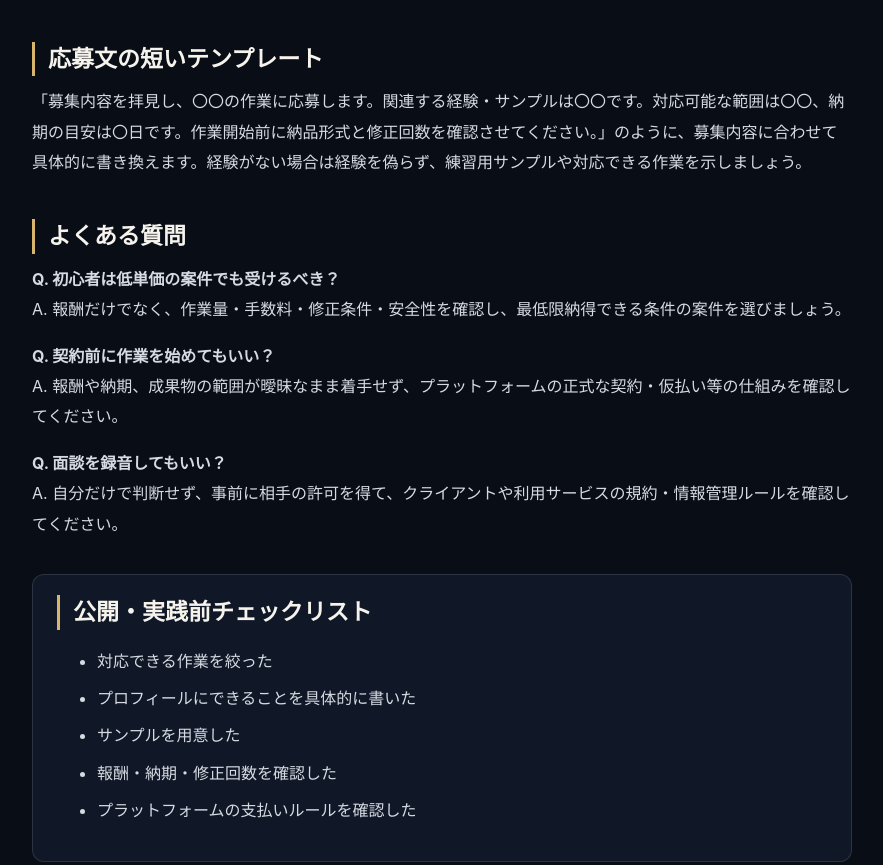
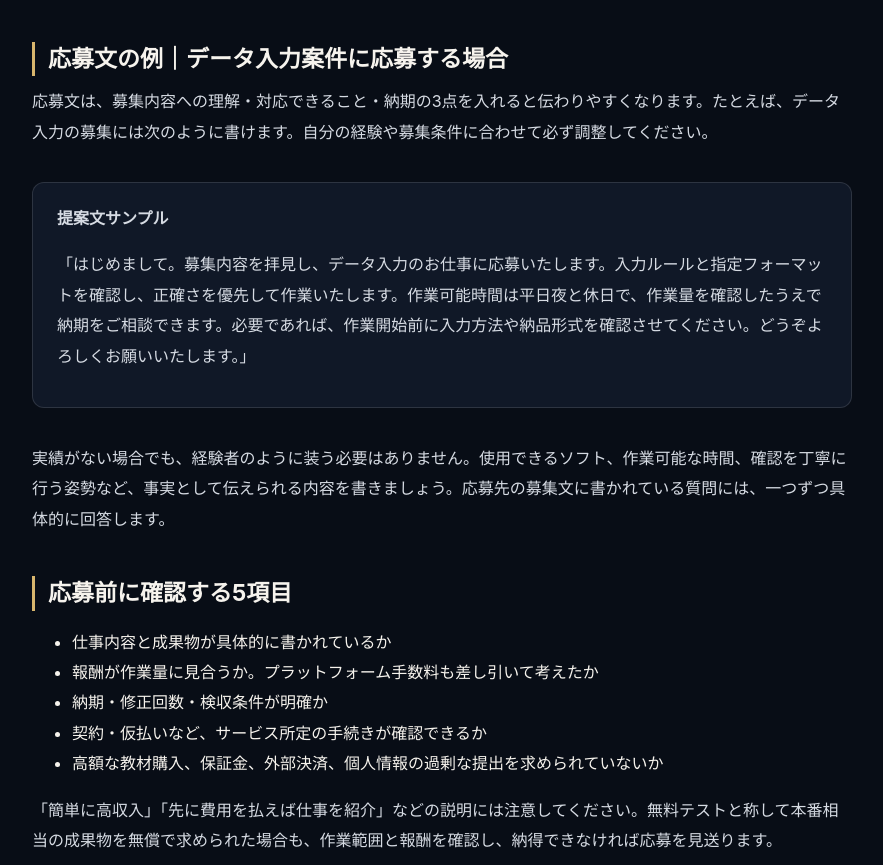
Before and after one commit to bakachinx53-max/my-homepage, a plain HTML site: page articles/crowdwork-first-order.html in a window 1280 px wide. Shown: the part 2378-3243 px from the top of the page, without its empty margins (198-1081 px from the left). Drawn offline with Linux system fonts and the light colour scheme.

Commit message:
Improve first crowdwork proposal example and safety checklist

```diff
--- a/articles/crowdwork-first-order.html
+++ b/articles/crowdwork-first-order.html
@@ -3,7 +3,7 @@
 <head>
 <meta charset="utf-8">
 <meta name="viewport" content="width=device-width, initial-scale=1">
-<meta name="description" content="初心者がクラウドソーシングで初案件に応募する手順を解説。プロフィール、実績サンプル、提案文の例、契約条件や仮払いの注意点を紹介します。">
+<meta name="description" content="初心者がクラウドソーシングで初案件に応募する手順を解説。プロフィール作成、データ入力の提案文サンプル、応募前の確認項目、契約・仮払いの注意点を紹介します。">
 <meta name="robots" content="index,follow,max-image-preview:large">
 <link rel="canonical" href="https://bakachinx53-max.github.io/my-homepage/articles/crowdwork-first-order.html">
 <meta property="og:type" content="article">
@@ -48,7 +48,7 @@
 <img border="0" width="336" height="280" alt="" src="https://www27.a8.net/svt/bgt?aid=261105097572&wid=001&eno=01&mid=s00000025808001018000&mc=1"></a>
 <img border="0" width="1" height="1" src="https://www19.a8.net/0.gif?a8mat=4BGDZD+9GJYSY+5J4W+626XT" alt="">
 <p class="ad-footnote">※広告リンク経由で申込み等が行われると、NEXUSに報酬が発生する場合があります。</p></div>
-<section><h2>応募文の短いテンプレート</h2><p>「募集内容を拝見し、〇〇の作業に応募します。関連する経験・サンプルは〇〇です。対応可能な範囲は〇〇、納期の目安は〇日です。作業開始前に納品形式と修正回数を確認させてください。」のように、募集内容に合わせて具体的に書き換えます。経験がない場合は経験を偽らず、練習用サンプルや対応できる作業を示しましょう。</p></section><section><h2>よくある質問</h2><p><strong>Q. 初心者は低単価の案件でも受けるべき？</strong><br>A. 報酬だけでなく、作業量・手数料・修正条件・安全性を確認し、最低限納得できる条件の案件を選びましょう。</p><p><strong>Q. 契約前に作業を始めてもいい？</strong><br>A. 報酬や納期、成果物の範囲が曖昧なまま着手せず、プラットフォームの正式な契約・仮払い等の仕組みを確認してください。</p><p><strong>Q. 面談を録音してもいい？</strong><br>A. 自分だけで判断せず、事前に相手の許可を得て、クライアントや利用サービスの規約・情報管理ルールを確認してください。</p></section>
+<section><h2>応募文の例｜データ入力案件に応募する場合</h2><p>応募文は、募集内容への理解・対応できること・納期の3点を入れると伝わりやすくなります。たとえば、データ入力の募集には次のように書けます。自分の経験や募集条件に合わせて必ず調整してください。</p><div class="check"><p><strong>提案文サンプル</strong></p><p>「はじめまして。募集内容を拝見し、データ入力のお仕事に応募いたします。入力ルールと指定フォーマットを確認し、正確さを優先して作業いたします。作業可能時間は平日夜と休日で、作業量を確認したうえで納期をご相談できます。必要であれば、作業開始前に入力方法や納品形式を確認させてください。どうぞよろしくお願いいたします。」</p></div><p>実績がない場合でも、経験者のように装う必要はありません。使用できるソフト、作業可能な時間、確認を丁寧に行う姿勢など、事実として伝えられる内容を書きましょう。応募先の募集文に書かれている質問には、一つずつ具体的に回答します。</p><h2>応募前に確認する5項目</h2><ul><li>仕事内容と成果物が具体的に書かれているか</li><li>報酬が作業量に見合うか。プラットフォーム手数料も差し引いて考えたか</li><li>納期・修正回数・検収条件が明確か</li><li>契約・仮払いなど、サービス所定の手続きが確認できるか</li><li>高額な教材購入、保証金、外部決済、個人情報の過剰な提出を求められていないか</li></ul><p>「簡単に高収入」「先に費用を払えば仕事を紹介」などの説明には注意してください。無料テストと称して本番相当の成果物を無償で求められた場合も、作業範囲と報酬を確認し、納得できなければ応募を見送ります。</p></section><section><h2>よくある質問</h2><p><strong>Q. 初心者は低単価の案件でも受けるべき？</strong><br>A. 報酬だけでなく、作業量・手数料・修正条件・安全性を確認し、最低限納得できる条件の案件を選びましょう。</p><p><strong>Q. 契約前に作業を始めてもいい？</strong><br>A. 報酬や納期、成果物の範囲が曖昧なまま着手せず、プラットフォームの正式な契約・仮払い等の仕組みを確認してください。</p><p><strong>Q. 面談を録音してもいい？</strong><br>A. 自分だけで判断せず、事前に相手の許可を得て、クライアントや利用サービスの規約・情報管理ルールを確認してください。</p></section>
 <div class="check"><h2>公開・実践前チェックリスト</h2><ul><li>対応できる作業を絞った</li>
 <li>プロフィールにできることを具体的に書いた</li>
 <li>サンプルを用意した</li>
```
